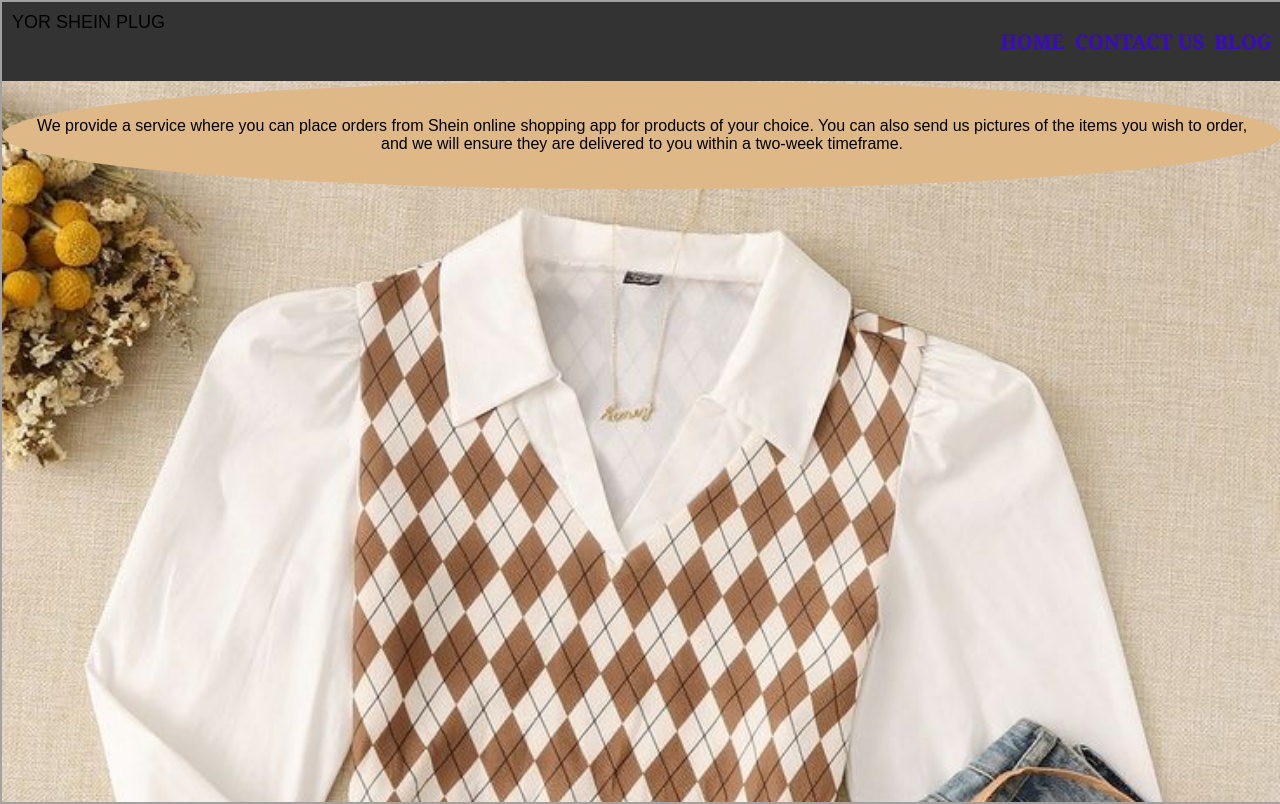
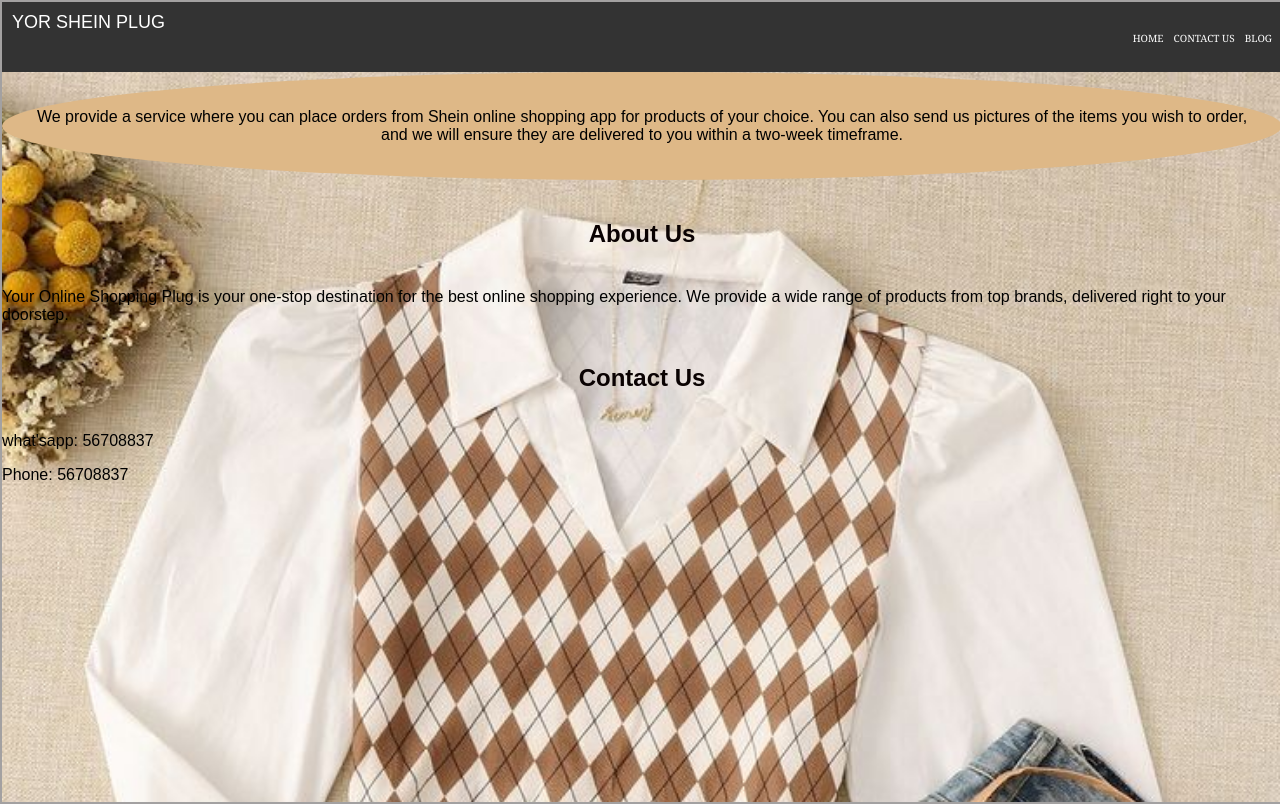
Before and after one commit to your-sheinplug/yo-sheinplug, a plain HTML site: page index.html in a window 1280 px wide. Drawn offline with Linux system fonts and the light colour scheme.

Commit message:
Update index.html

```diff
--- a/index.html
+++ b/index.html
@@ -58,10 +58,9 @@ Background-repeat:no-repeat;
         }
 
         nav ul li a {
-            color: rgb(60, 6, 209);
+            color: white;
             text-decoration: none;
-            font-weight: bold;
-            font-size: 20px;
+            font-size: 10px;
             font-family: Cambria, Cochin, Georgia, Times, 'Times New Roman', serif;
             border-radius: 5px;
         }
@@ -71,7 +70,7 @@ Background-repeat:no-repeat;
         }
 
         span {
-            color: black;
+            color: white;
             font-size: 18px;
         }
 
@@ -99,9 +98,20 @@ Background-repeat:no-repeat;
         </ul>
     </nav>
     <div class="circle-paragraph">
+
+<footer>
         <p class="lower-text">
             We provide a service where you can place orders from Shein online shopping app for products of your choice. You can also send us pictures of the items you wish to order, and we will ensure they are delivered to you within a two-week timeframe.
         </p>
-    </div>
+    </div><div class="footer-info">
+            <h2>About Us</h2>
+            <p>Your Online Shopping Plug is your one-stop destination for the best online shopping experience. We provide a wide range of products from top brands, delivered right to your doorstep.</p>
+        </div>
+        <div class="footer-contact">
+            <h2>Contact Us</h2>
+            <p>what'sapp: 56708837</p>
+            <p>Phone: 56708837</p>
+        </div>
+    </footer>
 </body>
 </html>
```
